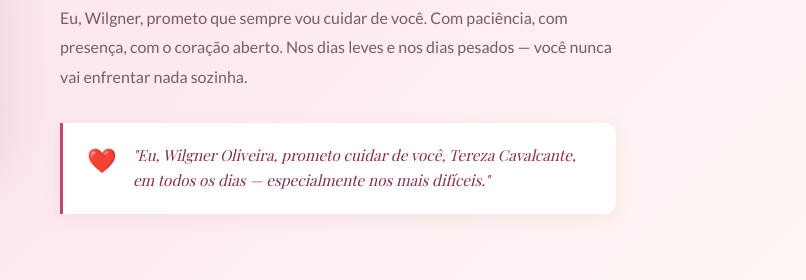
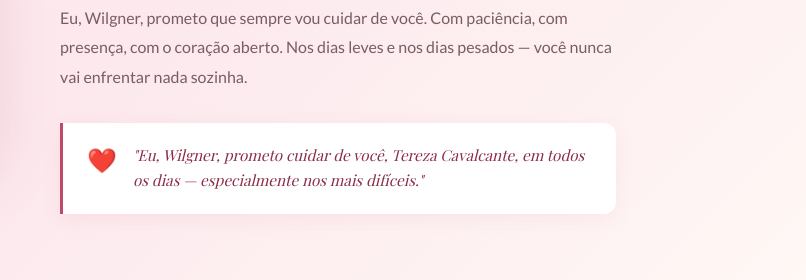
Before and after one commit to TIavantti24/amor-tereza-wilgner, a plain HTML site: page index.html in a window 1280 px wide. Shown: the part 5446-5726 px from the top of the page, 474-1280 px from the left. Drawn offline with nearby package versions, Linux system fonts and the light colour scheme; a web font is replaced by a local one.

Commit message:
Update index.html

```diff
--- a/index.html
+++ b/index.html
@@ -771,7 +771,7 @@
       <p class="special-body">Eu, Wilgner, prometo que sempre vou cuidar de você. Com paciência, com presença, com o coração aberto. Nos dias leves e nos dias pesados — você nunca vai enfrentar nada sozinha.</p>
       <div class="special-promise">
         <span class="promise-heart">❤️</span>
-        <p class="promise-text">"Eu, Wilgner Oliveira, prometo cuidar de você, Tereza Cavalcante, em todos os dias — especialmente nos mais difíceis."</p>
+        <p class="promise-text">"Eu, Wilgner, prometo cuidar de você, Tereza Cavalcante, em todos os dias — especialmente nos mais difíceis."</p>
       </div>
     </div>
   </div>
```
